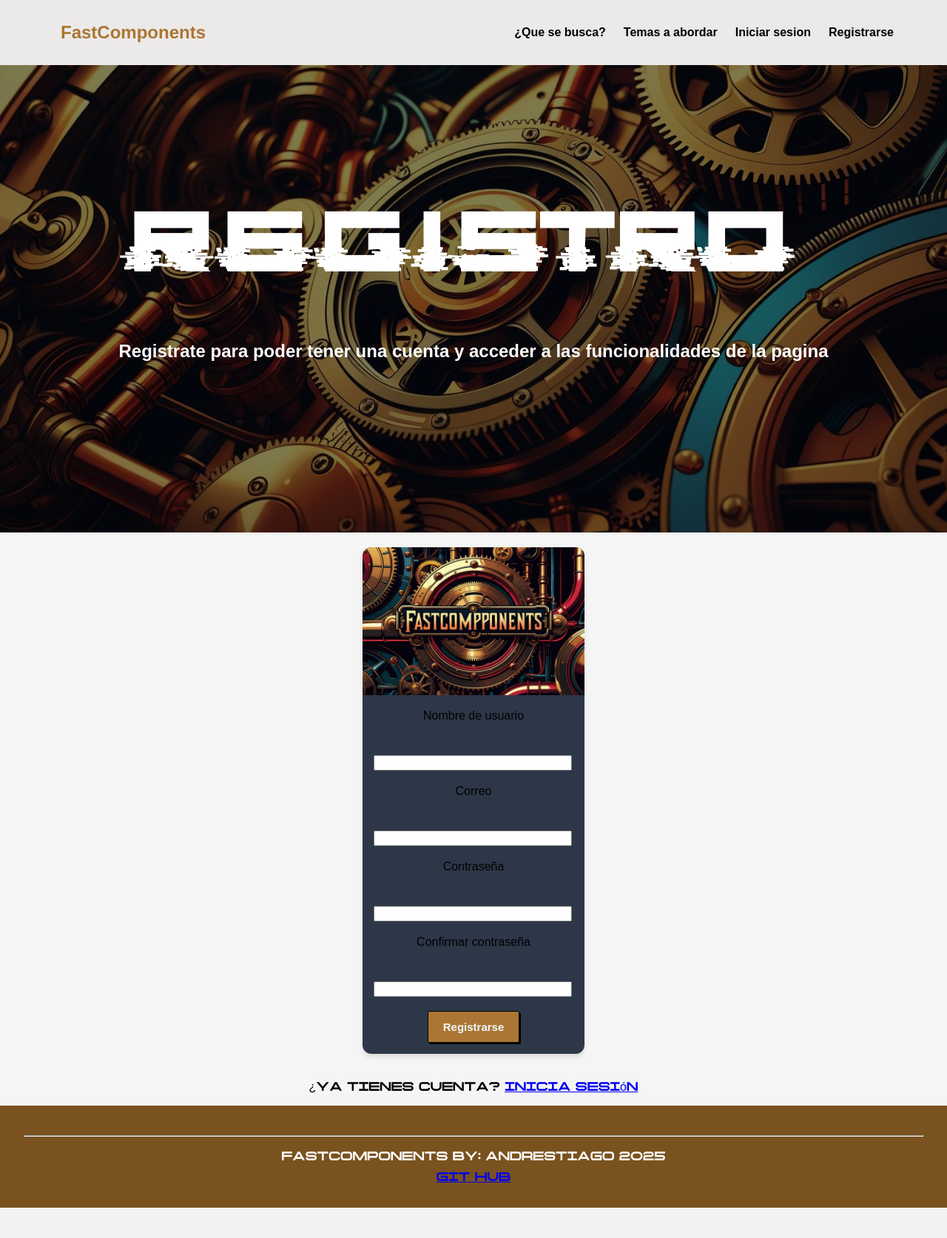
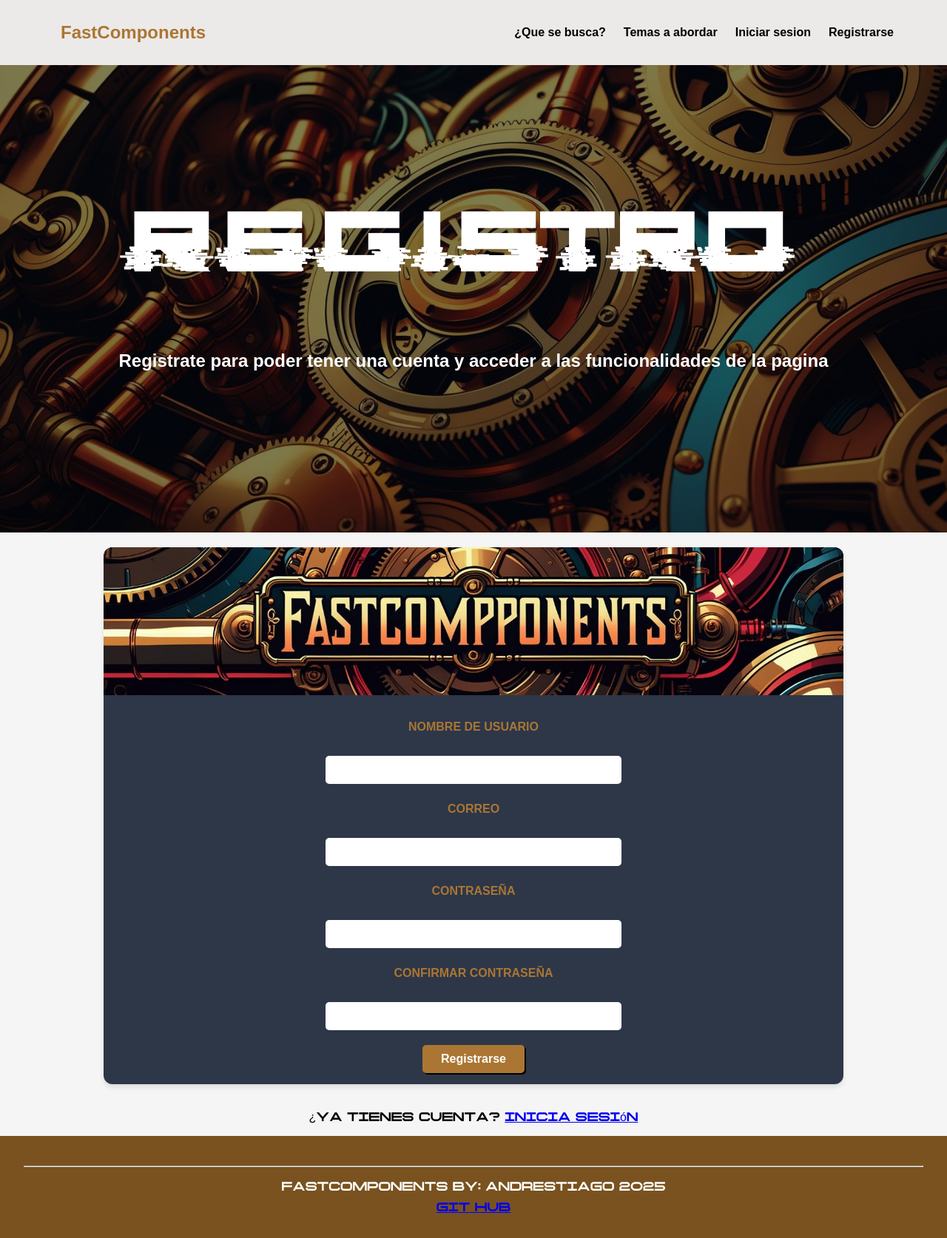
Before and after one commit to ANDRESTIAGO/FastComponents_Produccion, a FastAPI app: page /registro in a window 1280 px wide. Shown: the whole page at 74% size. Before the commit the page ends 1633 px from the top, so only its background shows below. Run offline with FastAPI, Linux system fonts and the light colour scheme; some web fonts are replaced.

Commit message:
Se agrandaron los contenedores de registro y se mejoraron los mensajes de error en el registro y inicio de sesion

```diff
--- a/templates/registro.html
+++ b/templates/registro.html
@@ -1,6 +1,59 @@
 {% extends 'base.html' %}
 {% block title %}Registro{% endblock %}
 {% block content %}
+
+<section id="comparison-section">
+
+    <style>
+        /* Centrar los inputs y que se vean mejor */
+        .reg-form {
+            display: flex;
+            flex-direction: column;
+            align-items: center;
+            width: 100%;
+        }
+
+        .reg-label {
+            color: #ab7633;
+            font-weight: bold;
+            margin-top: 15px;
+            margin-bottom: 5px;
+            text-transform: uppercase;
+            text-align: center;
+        }
+
+        .reg-input {
+            width: 70%;
+            max-width: 400px;
+            padding: 10px 12px;
+            font-size: 16px;
+            border: none;
+            border-radius: 5px;
+            margin-bottom: 10px;
+        }
+
+        .reg-btn {
+            background-color: #ab7633;
+            color: white;
+            padding: 10px 25px;
+            border: none;
+            border-radius: 5px;
+            cursor: pointer;
+            margin-top: 10px;
+            font-size: 16px;
+        }
+
+        .reg-btn:hover {
+            background-color: #c6833a;
+        }
+
+        /* Desactivar zoom del card */
+        .card:hover {
+            transform: none !important;
+            transition: none !important;
+        }
+    </style>
+
 <section id="hero">
     <div class="hero">
         <h1 class="hero-title" style="text-align: center;">            Registro</h1>
@@ -9,29 +62,39 @@
 </section>
 
 {% if error %}
+  <section id="Lo-que-ofresemos">
+  <div class="contenedor"">
     <div class="error">{{ error }}</div>
+  </div>
+</section>
 {% endif %}
-<section id="comparison-section">
   <div class="cards-container">
-                <div style="transition: none; transform: none;" class="card">
+        <div class="card" style="transition: none !important; transform: none !important; width: 1000px;">
+
             <img src="../static/img/logo1.jpg" alt="Imagen del componente" class="card-image">
+
             <div class="card-content">
-                      <form method="post" action="/registro">
-                        <label>Nombre de usuario</label><br>
-                        <input style="width:268px;" type="text" name="nombre_usuario" required><br>
-                        <br><label>Correo</label><br>
-                        <input style="width:268px;" type="email" name="correo" required><br>
-                        <br><label>Contraseña</label><br>
-                        <input style="width:268px;" type="password" name="contraseña" required><br>
-                        <br><label>Confirmar contraseña</label><br>
-                        <input style="width:268px;" type="password" name="contraseña2" required><br><br>
-                        <div style="display: flex; justify-content: center; align-items: center;">
-                            <button type="submit">Registrarse</button>
-                        </div>
+                <form method="post" action="/registro" class="reg-form">
+
+                    <label class="reg-label">Nombre de usuario</label>
+                    <input type="text" name="nombre_usuario" required class="reg-input">
+
+                    <label class="reg-label">Correo</label>
+                    <input type="email" name="correo" required class="reg-input">
+
+                    <label class="reg-label">Contraseña</label>
+                    <input type="password" name="contraseña" required class="reg-input">
+
+                    <label class="reg-label">Confirmar contraseña</label>
+                    <input type="password" name="contraseña2" required class="reg-input">
+
+                    <button type="submit" class="reg-btn">Registrarse</button>
 
                 </form>
             </div>
         </div>
+    </div>
+
 </section>
 
 <div style="text-align: center;">
```
Also changed, not shown: templates/login.html (+85 -17 lines). Lines whose indentation alone changed are shown as unchanged.
